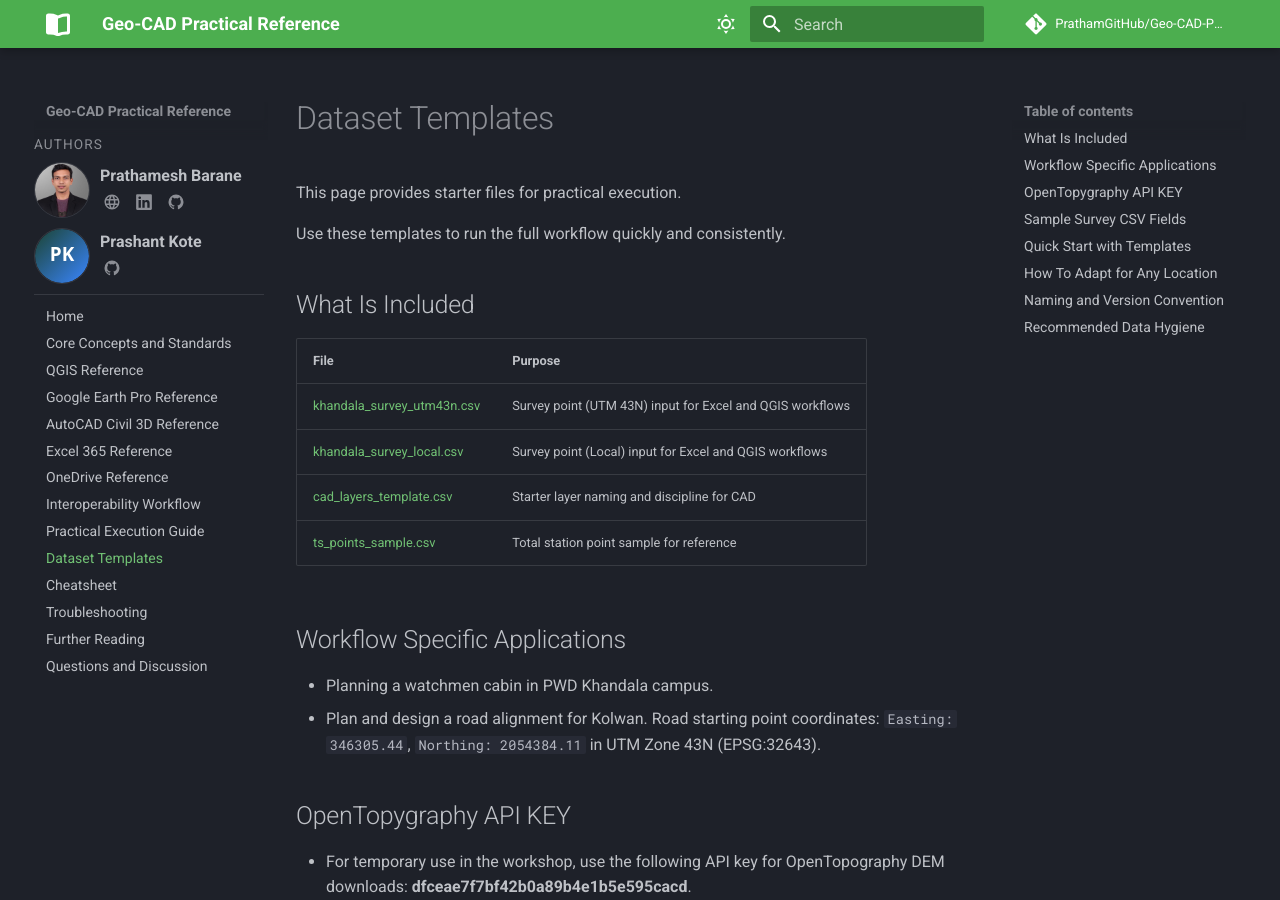
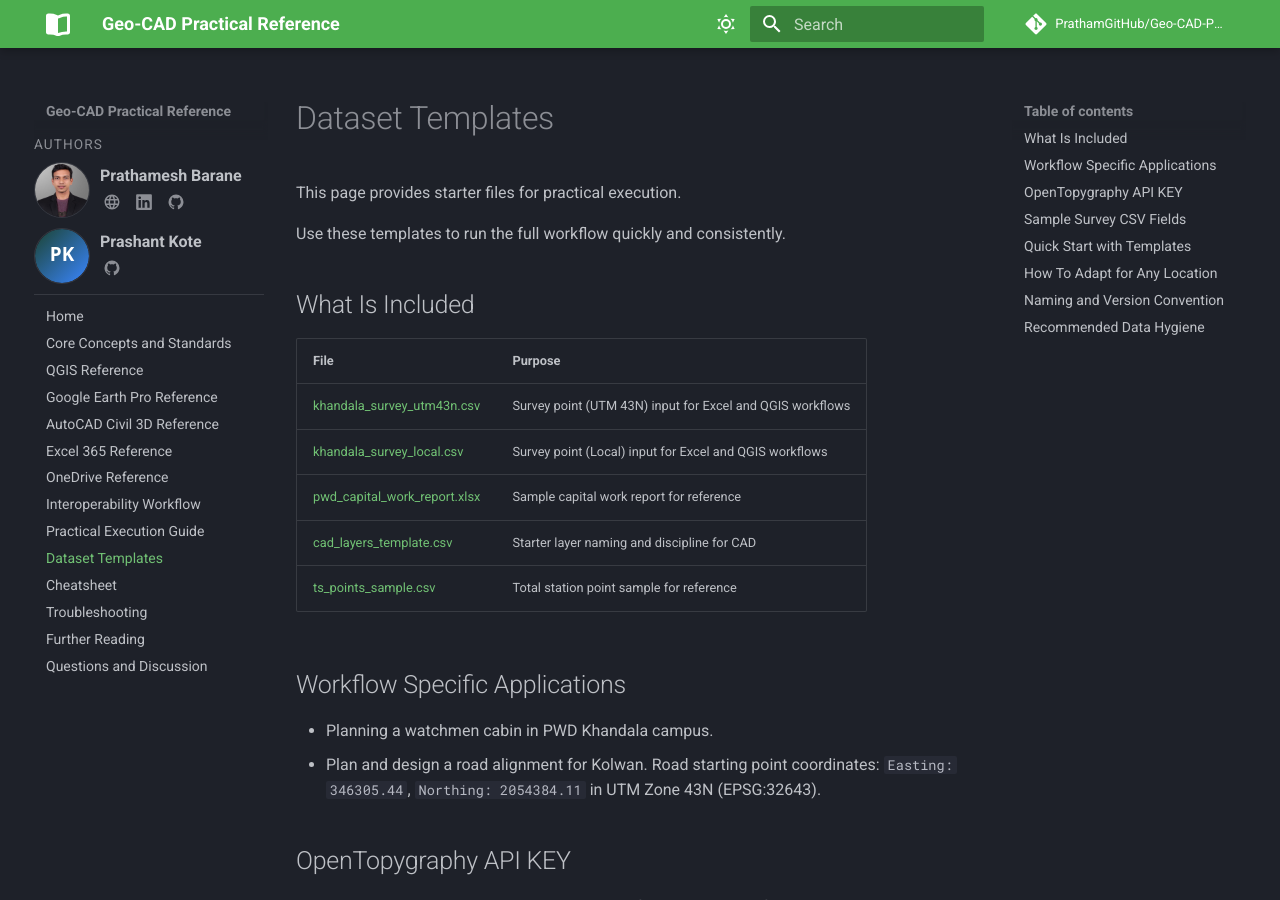
Before and after one commit to PrathamGitHub/Geo-CAD-Practical-Reference, an MkDocs documentation site: the page built from docs/dataset-templates.md, in a window 1280 px wide and 900 px high. Built offline with MkDocs 1.6.1 and Material for MkDocs 9.7.7, drawn with Linux system fonts in a browser that asks for light colours; comment, search, counter and statistics services are not loaded.

Commit message:
Add pwd_capital_work_report.xlsx to dataset templates and update documentation

```diff
--- a/docs/dataset-templates.md
+++ b/docs/dataset-templates.md
@@ -6,12 +6,13 @@
 
 ## What Is Included
 
-| File                                                                     | Purpose                                                   |
-| ------------------------------------------------------------------------ | --------------------------------------------------------- |
-| [khandala_survey_utm43n.csv](assets/datasets/khandala_survey_utm43n.csv) | Survey point (UTM 43N) input for Excel and QGIS workflows |
-| [khandala_survey_local.csv](assets/datasets/khandala_survey_local.csv)   | Survey point (Local) input for Excel and QGIS workflows   |
-| [cad_layers_template.csv](assets/datasets/cad_layers_template.csv)       | Starter layer naming and discipline for CAD               |
-| [ts_points_sample.csv](assets/datasets/ts_points_sample.csv)             | Total station point sample for reference                  |
+| File                                                                         | Purpose                                                   |
+| ---------------------------------------------------------------------------- | --------------------------------------------------------- |
+| [khandala_survey_utm43n.csv](assets/datasets/khandala_survey_utm43n.csv)     | Survey point (UTM 43N) input for Excel and QGIS workflows |
+| [khandala_survey_local.csv](assets/datasets/khandala_survey_local.csv)       | Survey point (Local) input for Excel and QGIS workflows   |
+| [pwd_capital_work_report.xlsx](assets/datasets/pwd_capital_work_report.xlsx) | Sample capital work report for reference                  |
+| [cad_layers_template.csv](assets/datasets/cad_layers_template.csv)           | Starter layer naming and discipline for CAD               |
+| [ts_points_sample.csv](assets/datasets/ts_points_sample.csv)                 | Total station point sample for reference                  |
 
 ## Workflow Specific Applications
 
```
Also changed, not shown: 1 other file.
